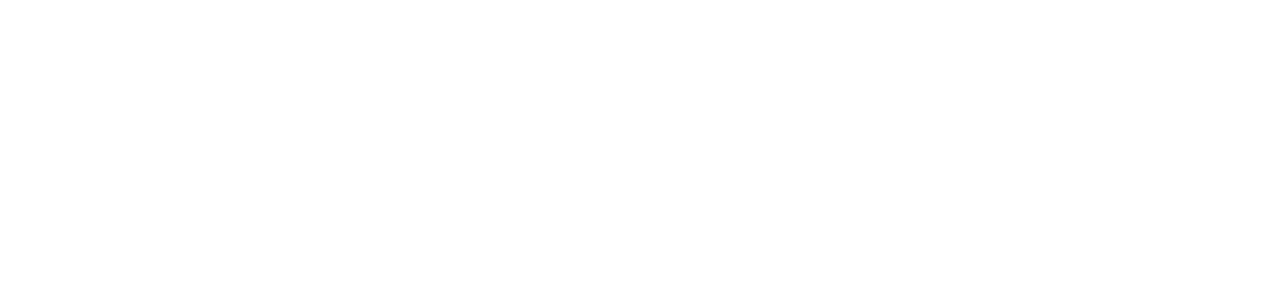
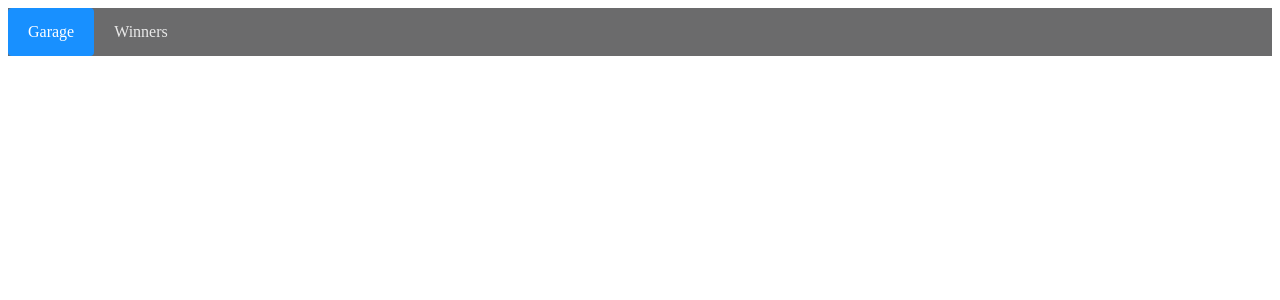
Before and after one commit to dianna-paronyan/async-race, a React (Vite) app: page / in a window 1280 px wide. Shown: the top 300 px of the page. Built offline with nearby package versions, Linux system fonts and the light colour scheme.

Commit message:
feat: Add layout

```diff
--- a/src/App.tsx
+++ b/src/App.tsx
@@ -1,7 +1,12 @@
+import AppRoutes from './routes/AppRoutes.tsx';
 import './App.css';
 
 function App() {
-  return <></>;
+  return (
+    <>
+      <AppRoutes />
+    </>
+  );
 }
 
 export default App;
--- a/src/components/layout/Header/index.tsx
+++ b/src/components/layout/Header/index.tsx
@@ -0,0 +1,21 @@
+import { NavLink } from 'react-router';
+import { menuItems } from './menuItems.ts';
+import './style.css';
+
+function Header() {
+  return (
+    <nav className="menu">
+      {menuItems.map((item) => (
+        <NavLink
+          key={item.key}
+          to={item.to}
+          className={({ isActive }) => (isActive ? 'menu-item menu-item-active' : 'menu-item')}
+        >
+          {item.label}
+        </NavLink>
+      ))}
+    </nav>
+  );
+}
+
+export default Header;
--- /dev/null
+++ b/src/components/layout/Header/menuItems.ts
@@ -0,0 +1,18 @@
+export interface MenuItem {
+  key: number;
+  label: string;
+  to: string;
+}
+
+export const menuItems: MenuItem[] = [
+  {
+    key: 1,
+    label: 'Garage',
+    to: '/',
+  },
+  {
+    key: 2,
+    label: 'Winners',
+    to: '/winners',
+  },
+];
--- /dev/null
+++ b/src/components/layout/Header/style.css
@@ -0,0 +1,26 @@
+nav.menu {
+    display: flex;
+    background-color: #6b6b6c;
+    height: 48px;
+    align-items: center;
+}
+
+.menu-item {
+    color: rgba(255, 255, 255, 0.85);
+    padding: 0 20px;
+    line-height: 48px;
+    text-decoration: none;
+    font-size: 16px;
+    transition: background 0.3s, color 0.3s;
+}
+
+.menu-item:hover {
+    background-color: rgba(255, 255, 255, 0.1);
+    color: #fff;
+}
+
+.menu-item-active {
+    background-color: #1890ff;
+    color: #fff;
+    border-radius: 4px;
+}
--- a/src/components/layout/Layout/index.tsx
+++ b/src/components/layout/Layout/index.tsx
@@ -0,0 +1,13 @@
+import { Outlet } from 'react-router';
+import Header from '../Header';
+
+function Layout() {
+  return (
+    <>
+      <Header />
+      <Outlet />
+    </>
+  );
+}
+
+export default Layout;
--- a/src/core/data/routing.ts
+++ b/src/core/data/routing.ts
@@ -0,0 +1,5 @@
+export class Routing {
+  public static readonly Garage: string = '/';
+  public static readonly WINNERS: string = 'winners';
+  public static readonly NOT_FOUND: string = '*';
+}
--- a/src/pages/Garage/index.tsx
+++ b/src/pages/Garage/index.tsx
@@ -0,0 +1,5 @@
+function Garage() {
+  return <></>;
+}
+
+export default Garage;
--- a/src/pages/Winner/index.tsx
+++ b/src/pages/Winner/index.tsx
@@ -0,0 +1,5 @@
+function Winner() {
+  return <></>;
+}
+
+export default Winner;
--- a/src/routes/AppRoutes.tsx
+++ b/src/routes/AppRoutes.tsx
@@ -0,0 +1,22 @@
+import { createBrowserRouter, RouterProvider } from 'react-router';
+import { Routing } from '../core/data/routing.ts';
+import Garage from '../pages/Garage';
+import Winner from '../pages/Winner';
+import Layout from '../components/layout/Layout';
+
+const router = createBrowserRouter([
+  {
+    path: Routing.Garage,
+    element: <Layout />,
+    children: [
+      { path: Routing.Garage, element: <Garage /> },
+      { path: Routing.WINNERS, element: <Winner /> },
+    ],
+  },
+]);
+
+const AppRoutes = () => {
+  return <RouterProvider router={router} />;
+};
+
+export default AppRoutes;
```
